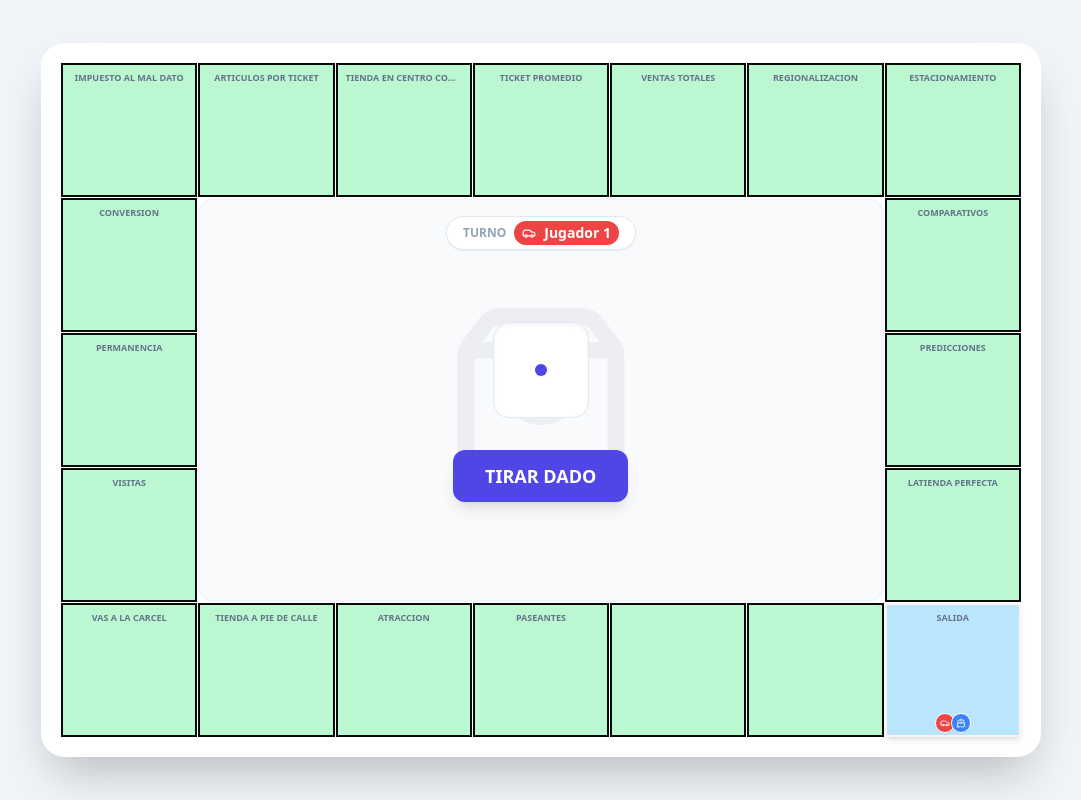
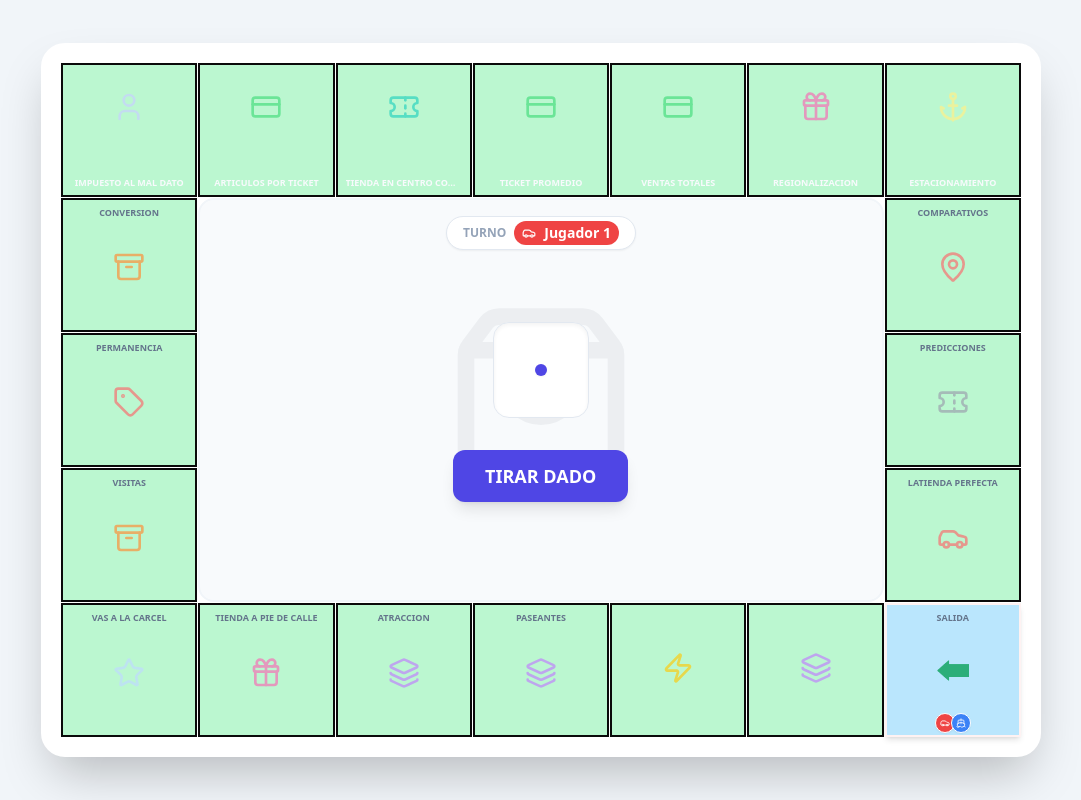
Before and after one commit to AdanTouchPoint/retailopolis, a Next.js app: page / in a window 1280 px wide. Both pictures are taken after a click on the button "INICIAR PARTIDA". Shown: the whole page, without its empty margins (99-1180 px from the left). Built offline with nearby package versions, Linux system fonts and the light colour scheme.

Commit message:
firstCommitFixed

```diff
--- a/app/components/TileCard.tsx
+++ b/app/components/TileCard.tsx
@@ -18,9 +18,7 @@ export const TileCard: React.FC<TileCardProps> = ({ tile, isWinner, onNextTurn }
             <h2 className="text-2xl font-black text-slate-800 uppercase mb-2">{tile.name}</h2>
 
             <div className={`mx-auto w-20 h-20 rounded-full flex items-center justify-center mb-4 ${tile.color} bg-opacity-20`}>
-                {React.cloneElement(tile.icon, {
-                    className: `w-10 h-10 ${tile.color.replace('bg-', 'text-').replace('100', '600').replace('500', '600')}`
-                })}
+                {tile.icon}
             </div>
 
             <p className="text-lg font-medium text-slate-600">
--- a/app/constants.tsx
+++ b/app/constants.tsx
@@ -12,26 +12,26 @@ export const TOTAL_TILES = 20;
 
 // Properties/Tiles Configuration
 export const PROPERTIES = [
-  { id: 0, name: "SALIDA", message: "", type: "start" as const, color: "bg-emerald-500" },
-  { id: 1, name: "", message: "¡Comienza tu camino con visibilidad real del piso de ventas!", type: "property" as const, color: "bg-purple-100" },
-  { id: 2, name: "", message: "¡50% de descuento!", type: "chance" as const, color: "bg-yellow-100" },
-  { id: 3, name: "PASEANTES", message: "¿Cuántas personas pasan frente a tu tienda cada día?", type: "property" as const, color: "bg-purple-100" },
-  { id: 4, name: "ATRACCION", message: "¿Logras que entren? Mejora tus vitrinas y activa el interés.", type: "property" as const, color: "bg-purple-100" },
-  { id: 5, name: "TIENDA A PIE DE CALLE", message: "¿Analizas o supones lo que afecta al éxito de tu tienda?", type: "chance" as const, color: "bg-pink-100" },
-  { id: 6, name: "VAS A LA CARCEL", message: "Decidir sin medir te lleva a cometer errores costosos.", type: "corner" as const, color: "bg-blue-200" },
-  { id: 7, name: "VISITAS", message: "Cuenta solo a quienes realmente se quedan en tu tienda.", type: "property" as const, color: "bg-orange-100" },
-  { id: 8, name: "PERMANENCIA", message: "¿Cuánto tiempo permanecen? Detecta áreas de valor.", type: "chance" as const, color: "bg-red-100" },
-  { id: 9, name: "CONVERSION", message: "Mide qué porcentaje de tus visitas se convierte en clientes.", type: "property" as const, color: "bg-orange-100" },
-  { id: 10, name: "IMPUESTO AL MAL DATO", message: "Tomar decisiones sin datos te cuesta más de lo que crees.", type: "corner" as const, color: "bg-indigo-200" },
-  { id: 11, name: "ARTICULOS POR TICKET", message: "Eleva tu venta promedio. ¿Qué tan bien haces cross-selling?", type: "property" as const, color: "bg-green-100" },
-  { id: 12, name: "TIENDA EN CENTRO COMERCIAL", message: "¿Estás vendiendo mejor que tus vecinos o necesitas ajustar tu estrategia?", type: "chance" as const, color: "bg-teal-100" },
-  { id: 13, name: "TICKET PROMEDIO", message: "¿Cuánto vale cada venta? Activa estrategias de incremento.", type: "property" as const, color: "bg-green-100" },
-  { id: 14, name: "VENTAS TOTALES", message: "¿Vendes lo que podrías vender? Revisa tu rendimiento total.", type: "property" as const, color: "bg-green-100" },
-  { id: 15, name: "REGIONALIZACION", message: "No todas tus tiendas rinden igual. Segmenta por región.", type: "chance" as const, color: "bg-pink-100" },
-  { id: 16, name: "ESTACIONAMIENTO", message: "Un lugar de estacionamiento puede cambiar el rumbo de tus ventas.", type: "corner" as const, color: "bg-yellow-200" },
-  { id: 17, name: "COMPARATIVOS", message: "Compara tu tienda con otras del sector. ¿Estás por debajo?", type: "property" as const, color: "bg-red-100" },
-  { id: 18, name: "PREDICCIONES", message: "Usa los datos para anticiparte a los cambios. No reacciones, adelántate.", type: "chance" as const, color: "bg-gray-100" },
-  { id: 19, name: "LATIENDA PERFECTA", message: "Cada decisión basada en datos te acercó a ella. Eficiente, rentable y lista para el futuro.", type: "property" as const, color: "bg-red-100" }
+  { id: 0, name: "SALIDA", message: "", type: "start", color: "bg-emerald-500", icon:<PngIcon src="/icons/flecha_icon.png" alt="Paseantes" className="w-8 h-8" /> },
+  { id: 1, name: "", message: "¡Comienza tu camino con visibilidad real del piso de ventas!", type: "property", color: "bg-purple-100", icon: <Layers className="w-full h-full text-purple-400 p-2"/> },
+  { id: 2, name: "", message: "¡50% de descuento!", type: "chance", color: "bg-yellow-100", icon: <Zap className="w-full h-full text-yellow-500 p-2"/> },
+  { id: 3, name: "PASEANTES", message: "¿Cuántas personas pasan frente a tu tienda cada día?", type: "property", color: "bg-purple-100", icon: <Layers className="w-full h-full text-purple-400 p-2"/> },
+  { id: 4, name: "ATRACCION", message: "¿Logras que entren? Mejora tus vitrinas y activa el interés.", type: "property", color: "bg-purple-100", icon: <Layers className="w-full h-full text-purple-400 p-2"/> },
+  { id: 5, name: "TIENDA A PIE DE CALLE", message: "¿Analizas o supones lo que afecta al éxito de tu tienda?", type: "chance", color: "bg-pink-100", icon: <Gift className="w-full h-full text-pink-400 p-2"/> },
+  { id: 6, name: "VAS A LA CARCEL", message: "Decidir sin medir te lleva a cometer errores costosos.", type: "corner", color: "bg-blue-200", icon:<Star className="w-full h-full text-blue-600 p-2"/> },
+  { id: 7, name: "VISITAS", message: "Cuenta solo a quienes realmente se quedan en tu tienda.", type: "property", color: "bg-orange-100", icon: <Archive className="w-full h-full text-orange-400 p-2"/> },
+  { id: 8, name: "PERMANENCIA", message: "¿Cuánto tiempo permanecen? Detecta áreas de valor.", type: "chance", color: "bg-red-100", icon: <Tag className="w-full h-full text-red-400 p-2"/> },
+  { id: 9, name: "CONVERSION", message: "Mide qué porcentaje de tus visitas se convierte en clientes.", type: "property", color: "bg-orange-100", icon: <Archive className="w-full h-full text-orange-400 p-2"/> },
+  { id: 10, position_title:"bottom", name: "IMPUESTO AL MAL DATO", message: "Tomar decisiones sin datos te cuesta más de lo que crees.", type: "corner", color: "bg-indigo-200", icon: <User className="w-full h-full text-indigo-600 p-2"/> },
+  { id: 11, position_title:"bottom", name: "ARTICULOS POR TICKET", message: "Eleva tu venta promedio. ¿Qué tan bien haces cross-selling?", type: "property", color: "bg-green-100", icon: <CreditCard className="w-full h-full text-green-500 p-2"/> },
+  { id: 12, position_title:"bottom", name: "TIENDA EN CENTRO COMERCIAL", message: "¿Estás vendiendo mejor que tus vecinos o necesitas ajustar tu estrategia?", type: "chance", color: "bg-teal-100", icon: <Ticket className="w-full h-full text-teal-500 p-2"/> },
+  { id: 13, position_title:"bottom",name: "TICKET PROMEDIO", message: "¿Cuánto vale cada venta? Activa estrategias de incremento.", type: "property", color: "bg-green-100", icon: <CreditCard className="w-full h-full text-green-500 p-2"/> },
+  { id: 14, position_title:"bottom",name: "VENTAS TOTALES", message: "¿Vendes lo que podrías vender? Revisa tu rendimiento total.", type: "property", color: "bg-green-100", icon: <CreditCard className="w-full h-full text-green-500 p-2"/> },
+  { id: 15, position_title:"bottom",name: "REGIONALIZACION", message: "No todas tus tiendas rinden igual. Segmenta por región.", type: "chance", color: "bg-pink-100", icon: <Gift className="w-full h-full text-pink-400 p-2"/> },
+  { id: 16, position_title:"bottom",name: "ESTACIONAMIENTO", message: "Un lugar de estacionamiento puede cambiar el rumbo de tus ventas.", type: "corner", color: "bg-yellow-200", icon: <Anchor className="w-full h-full text-yellow-700 p-2"/> },
+  { id: 17, name: "COMPARATIVOS", message: "Compara tu tienda con otras del sector. ¿Estás por debajo?", type: "property", color: "bg-red-100", icon: <MapPin className="w-full h-full text-red-400 p-2"/> },
+  { id: 18, name: "PREDICCIONES", message: "Usa los datos para anticiparte a los cambios. No reacciones, adelántate.", type: "chance", color: "bg-gray-100", icon: <Ticket className="w-full h-full text-gray-500 p-2"/> },
+  { id: 19, name: "LATIENDA PERFECTA", message: "Cada decisión basada en datos te acercó a ella. Eficiente, rentable y lista para el futuro.", type: "property", color: "bg-red-100", icon: <Car className="w-full h-full text-red-400 p-2"/> },
 ];
 
 // Player Icons Configuration
```
